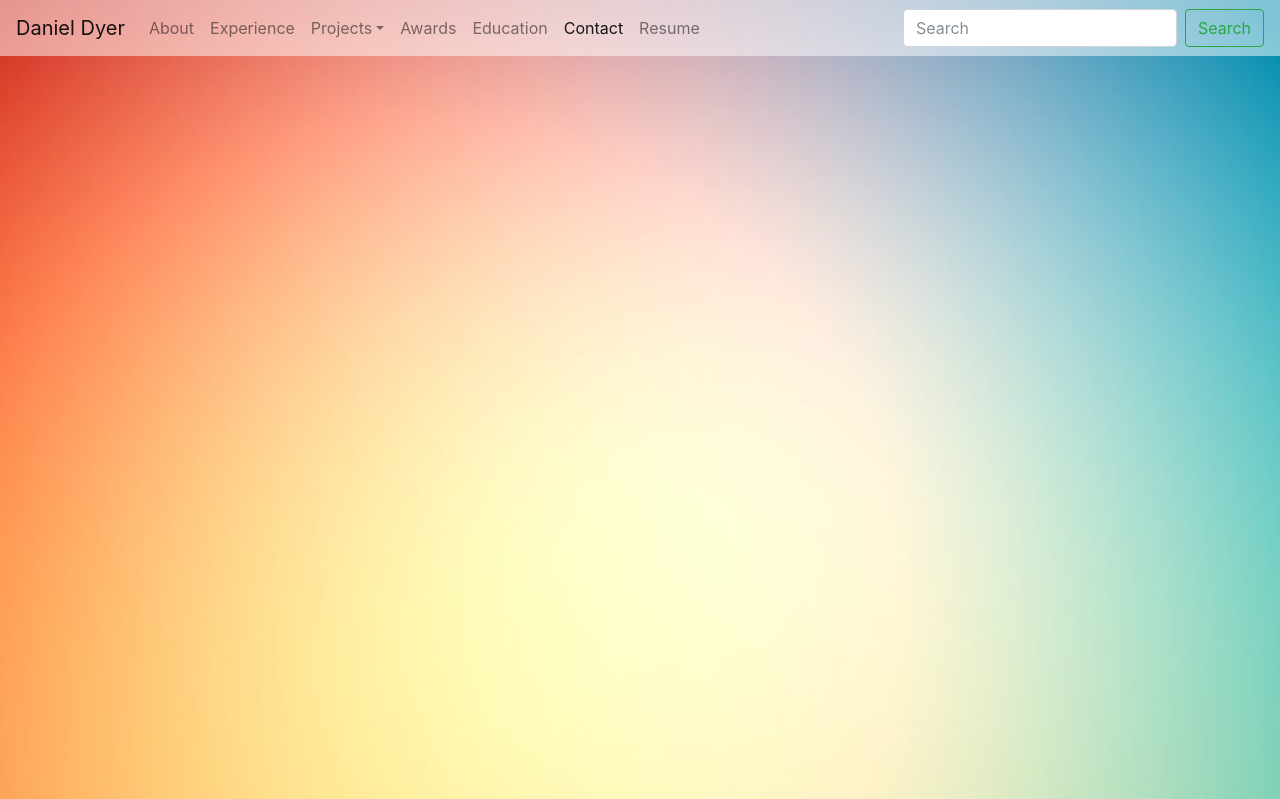
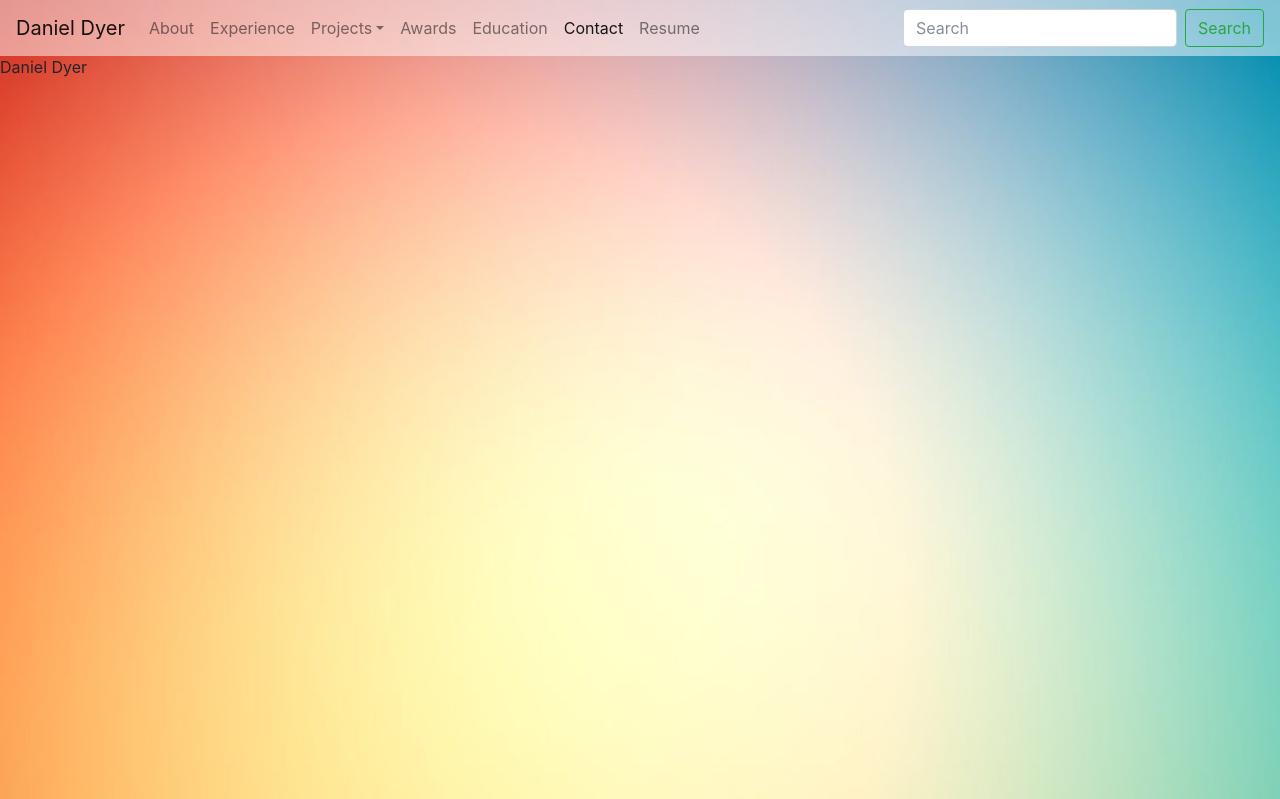
Before and after one commit to danielbdyer/HTML5-Projects, a PHP site: page / in a window 1280 px wide. Shown: the top 799 px of the page. Run offline with PHP 8.4, Linux system fonts and the light colour scheme; some libraries are stand-ins or nearby versions.

```diff
--- a/Classwork Nov 30/personal/index.html
+++ b/Classwork Nov 30/personal/index.html
@@ -15,7 +15,7 @@
   <meta property="og:type" content="website">
   <meta property="og:title" content="Daniel Dyer">
   <meta property="og:description" content="I want to make things that make a difference.">
-  <meta property="og:url" content="danield.io">
+  <meta property="og:url" content="danieldyer.io">
   <meta property="og:site_name" content="Daniel Dyer | Full Stack Developer">
   <meta property="article:publisher" content="danielbdyer.com">
   <!-- <meta property="og:image" content=""> TO BE ADDED SOON -->
@@ -82,7 +82,7 @@
   <main>
 
     <section id="intro" class="section scrollspy full-height">
-    <div id="container"></div></section>
+    <div id="container">Daniel Dyer</div></section>
     <section id="about" class="section scrollspy">
       <div id="container">
         <div class="card">
--- a/Classwork Nov 30/personal/static/css/main.css
+++ b/Classwork Nov 30/personal/static/css/main.css
@@ -5,7 +5,8 @@ main {
   background: url(../../static/img/background.jpg) no-repeat center center/cover; }
 
 .container {
-  width: 95%; }
+  width: 95%;
+}
 
 .card {
   margin-bottom: 45px; }
@@ -60,5 +61,3 @@ button.navbar-toggler-left {
 .section {
   padding-bottom: 30px;
   padding-top: 55px; }
-
-/*# sourceMappingURL=main.css.map */
```
Also changed, not shown: 6 other files.
